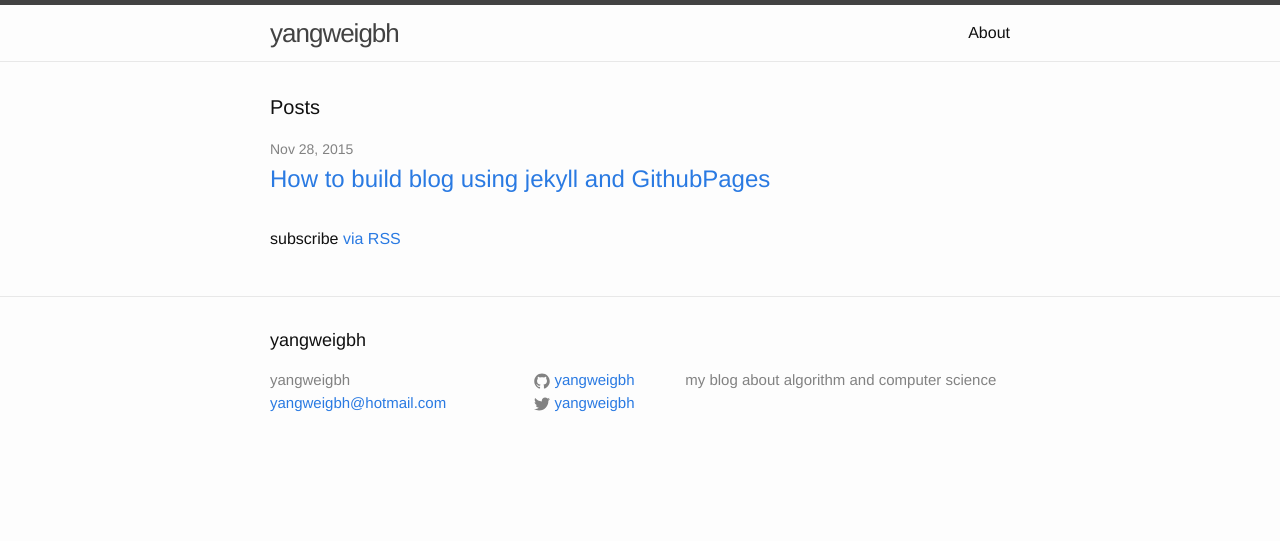
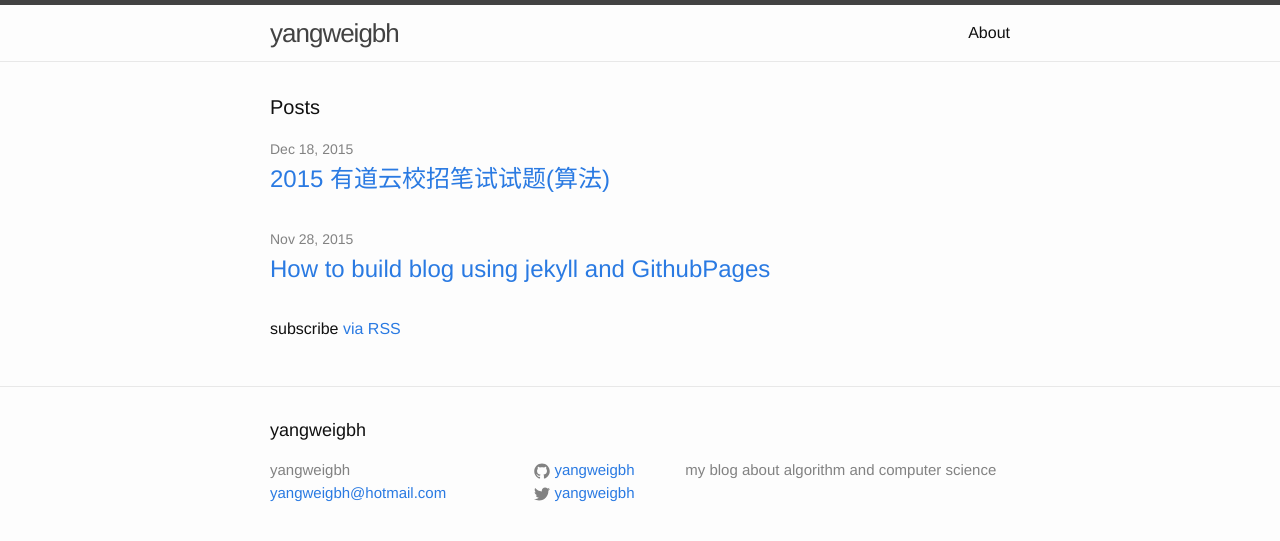
Before and after one commit to yangweigbh/yangweigbh.github.io, a Jekyll site: the page built from index.html, in a window 1280 px wide. Shown: the top 541 px of the page. Built offline with Jekyll 4.4.1, drawn with Linux system fonts in a browser that asks for light colours; Markdown is read by kramdown in place of the engine named in the settings; comment, search, counter and statistics services are not loaded; part of the change alters nothing that is shown.

Commit message:
add new post

````diff
--- a/_config.yml
+++ b/_config.yml
@@ -15,5 +15,8 @@ twitter_username: yangweigbh
 github_username:  yangweigbh
 
 # Build settings
-markdown: kramdown
+#markdown: kramdown
 input: GFM
+markdown: redcarpet
+redcarpet:
+    extensions: ["fenced_code_blocks", "autolink", "tables", "strikethrough"]
--- /dev/null
+++ b/_posts/2015-12-18-2015-youdao-interview-algorithm-question.markdown
@@ -0,0 +1,70 @@
+---
+layout: post
+title:  "2015 有道云校招笔试试题(算法)"
+categories: IT
+---
+
+# 2015 有道云校招笔试试题(算法)
+> 在满足以下条件的前提下，手机解锁九宫格一共有多少种可能的解锁图案？
+>
+> 条件一，解锁图案至少经过两个点
+>
+> 条件二，经过的点不能有重复
+
+解题思路还是采用穷举法，同时使用一个数组记录哪些格子已经遍历过了，见代码：
+
+{% raw %}
+```java
+
+public class NineBlock {
+
+    static class Count {
+        int val = 0;
+    }
+
+    public static int solution() {
+        boolean visited[][] = new boolean[3][3];
+        Count count = new Count();
+        for (int i = 2; i <= 9; i++) {
+            for(int r = 0; r < 3; r++) {
+                for (int c = 0; c < 3; c++) {
+                    util(r, c, 1, i, count, visited);
+                }
+            }
+        }
+        return count.val;
+    }
+
+    private static void util(int r, int c, int curlen, int len, Count count, boolean[][] visited) {
+        if (curlen == len) {
+            count.val++;
+            return;
+        }
+        visited[r][c] = true;
+        int[][] dir = {{r-1, c-1}, {r-1, c}, {r-1, c+1}, {r, c-1}, {r, c+1},
+                {r+1, c-1}, {r+1, c}, {r+1, c+1}, {r-2, c-1},
+                {r-2, c+1}, {r-1, c-2}, {r-1, c+2},
+                {r+1, c-2}, {r+1, c+2}, {r+2, c-1}, {r+2, c+1}};
+        for (int i = 0; i < dir.length; i++) {
+            if (valid(dir[i][0], dir[i][1]) && !visited[dir[i][0]][dir[i][1]]) {
+                util(dir[i][0], dir[i][1], curlen+1, len, count, visited);
+            }
+        }
+        visited[r][c] = false;
+    }
+
+    private static boolean valid(int i, int j) {
+        if (i < 3 && i >= 0 && j < 3 && j >= 0) {
+            return true;
+        }
+        return false;
+    }
+
+    public static void main(String[] args) {
+        System.out.println(solution());
+    }
+
+}
+
+```
+{% endraw %}
````
